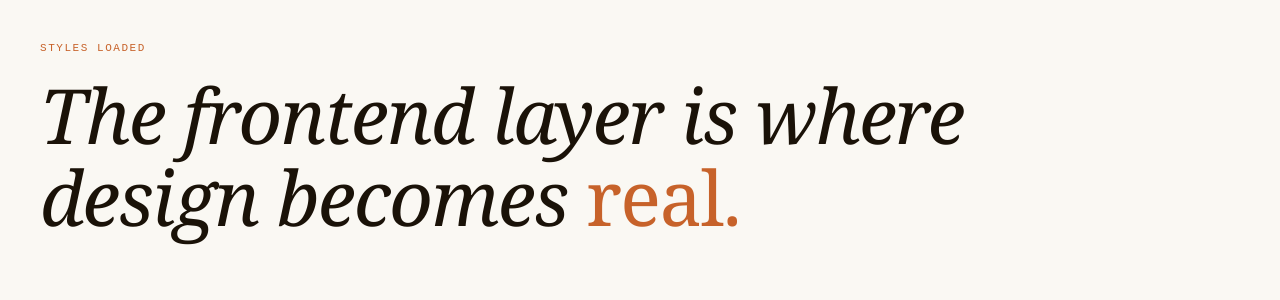
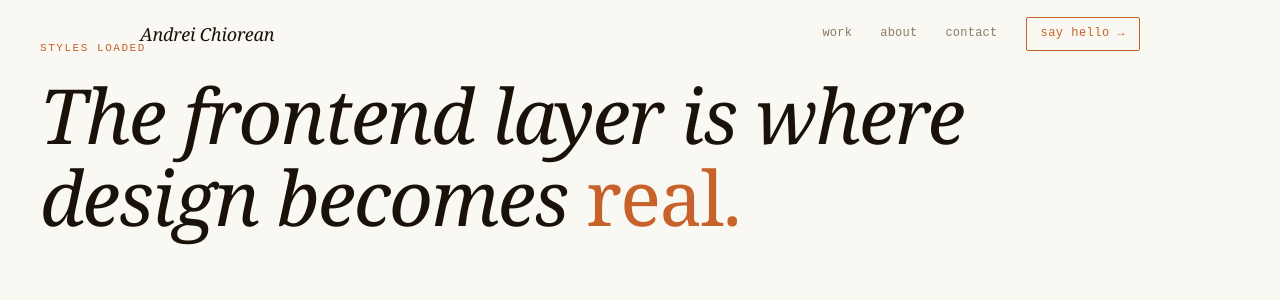
Before and after one commit to CAndrei1601/MyWebsite2021, a Nuxt app: page / in a window 1280 px wide. Shown: the top 300 px of the page. Built offline with nearby package versions, Linux system fonts and the light colour scheme.

Commit message:
feat: AppNav with scroll-shrink, hover CTA fill, mobile menu

```diff
--- a/app/app.vue
+++ b/app/app.vue
@@ -1,10 +1,11 @@
-<!-- app.vue -->
+<!-- app/app.vue -->
 <script setup lang="ts">
 import '~/assets/styles/main.css'
 </script>
 
 <template>
   <div>
+    <AppNav />
     <NuxtPage />
   </div>
 </template>
--- /dev/null
+++ b/app/components/layout/AppNav.vue
@@ -0,0 +1,181 @@
+<!-- app/components/layout/AppNav.vue -->
+<script setup lang="ts">
+import { ref, onMounted, onUnmounted } from 'vue'
+
+const isScrolled = ref(false)
+const menuOpen = ref(false)
+
+function handleScroll() {
+  isScrolled.value = window.scrollY > 80
+}
+
+onMounted(() => window.addEventListener('scroll', handleScroll, { passive: true }))
+onUnmounted(() => window.removeEventListener('scroll', handleScroll))
+</script>
+
+<template>
+  <header :class="['site-nav', { 'is-scrolled': isScrolled }]" role="banner">
+    <div class="container nav-inner">
+      <!-- Logo -->
+      <a href="#home" class="nav-logo" aria-label="Andrei Chiorean — Home">
+        Andrei Chiorean
+      </a>
+
+      <!-- Desktop links -->
+      <nav class="nav-links" aria-label="Main navigation">
+        <a href="#work"    class="nav-link link-underline">work</a>
+        <a href="#about"   class="nav-link link-underline">about</a>
+        <a href="#contact" class="nav-link link-underline">contact</a>
+        <a
+          href="#contact"
+          class="nav-cta"
+          aria-label="Say hello — go to contact"
+        >say hello →</a>
+      </nav>
+
+      <!-- Mobile menu button -->
+      <button
+        class="nav-mobile-btn font-mono"
+        :aria-expanded="menuOpen"
+        aria-controls="mobile-menu"
+        @click="menuOpen = !menuOpen"
+      >
+        {{ menuOpen ? 'close' : 'menu' }}
+      </button>
+    </div>
+
+    <!-- Mobile dropdown -->
+    <div
+      v-if="menuOpen"
+      id="mobile-menu"
+      class="mobile-menu container"
+      @click="menuOpen = false"
+    >
+      <a href="#work"    class="mobile-link">work</a>
+      <a href="#about"   class="mobile-link">about</a>
+      <a href="#contact" class="mobile-link">contact</a>
+      <a href="#contact" class="mobile-link mobile-link--cta">say hello →</a>
+    </div>
+  </header>
+</template>
+
+<style scoped>
+.site-nav {
+  position: fixed;
+  top: 0;
+  left: 0;
+  right: 0;
+  z-index: 100;
+  transition: padding 0.3s ease, backdrop-filter 0.3s ease, background 0.3s ease;
+  border-bottom: 1px solid transparent;
+}
+
+.site-nav.is-scrolled {
+  background: rgba(250, 248, 243, 0.88);
+  backdrop-filter: blur(12px);
+  -webkit-backdrop-filter: blur(12px);
+  border-bottom-color: var(--border);
+}
+
+.nav-inner {
+  display: flex;
+  align-items: center;
+  justify-content: space-between;
+  height: 68px;
+  transition: height 0.3s ease;
+}
+
+.site-nav.is-scrolled .nav-inner { height: 56px; }
+
+.nav-logo {
+  font-family: var(--font-serif);
+  font-style: italic;
+  font-size: 18px;
+  color: var(--text);
+  text-decoration: none;
+  letter-spacing: -0.01em;
+}
+
+.nav-links {
+  display: flex;
+  align-items: center;
+  gap: 28px;
+}
+
+.nav-link {
+  font-family: var(--font-mono);
+  font-size: 12px;
+  color: var(--text-muted);
+  text-decoration: none;
+  letter-spacing: 0.02em;
+  transition: color 0.15s;
+}
+.nav-link:hover { color: var(--text); }
+
+.nav-cta {
+  font-family: var(--font-mono);
+  font-size: 12px;
+  color: var(--accent);
+  border: 1px solid var(--accent);
+  padding: 6px 14px;
+  border-radius: 2px;
+  text-decoration: none;
+  letter-spacing: 0.04em;
+  position: relative;
+  overflow: hidden;
+  transition: color 0.3s;
+  z-index: 0;
+}
+
+.nav-cta::before {
+  content: '';
+  position: absolute;
+  inset: 0;
+  background: var(--accent);
+  transform: scaleX(0);
+  transform-origin: left;
+  transition: transform 0.3s cubic-bezier(0.77, 0, 0.175, 1);
+  z-index: -1;
+}
+
+.nav-cta:hover { color: var(--bg); }
+.nav-cta:hover::before { transform: scaleX(1); }
+
+/* Mobile */
+.nav-mobile-btn {
+  display: none;
+  background: none;
+  border: none;
+  font-size: 12px;
+  color: var(--text-muted);
+  cursor: pointer;
+  letter-spacing: 0.06em;
+  padding: 8px;
+}
+
+.mobile-menu {
+  display: flex;
+  flex-direction: column;
+  gap: 0;
+  padding-bottom: 20px;
+  background: var(--bg);
+  border-top: 1px solid var(--border);
+}
+
+.mobile-link {
+  font-family: var(--font-mono);
+  font-size: 14px;
+  color: var(--text-muted);
+  text-decoration: none;
+  padding: 14px 0;
+  border-bottom: 1px solid var(--border);
+  letter-spacing: 0.04em;
+}
+
+.mobile-link--cta { color: var(--accent); border-bottom: none; }
+
+@media (max-width: 768px) {
+  .nav-links      { display: none; }
+  .nav-mobile-btn { display: block; }
+}
+</style>
```
